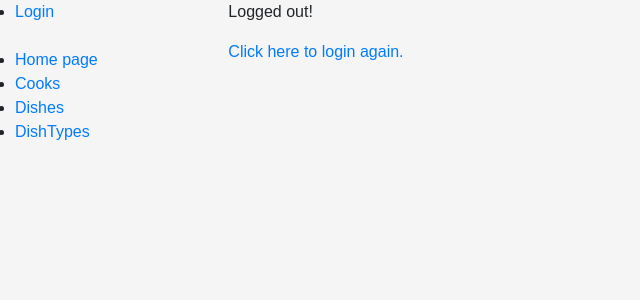
After one commit to folg-code/django-restaurant-management-system, a Django app: template templates/registration/logged_out.html in a window 1280 px wide. The commit adds this page. Shown: the top 300 px of the page, without its empty margins (0-640 px from the left). Run offline with Django 5.2, Linux system fonts and the light colour scheme; the template is opened without the code that fills it, so the values that code supplies are empty.

Commit message:
add logged out form

```diff
--- a/templates/kitchen/cook_list.html
+++ b/templates/kitchen/cook_list.html
@@ -18,9 +18,7 @@
         {% for cook in cook_list %}
           <tr>
             <td>{{ cook.id }}</td>
-            <td>
-              <a href="{% url 'kitchen:cook-detail' cook.pk %}">{{ cook.username }}</a>
-            </td>
+            <td><a href="{% url 'kitchen:cook-detail' cook.pk %}">{{ cook.username }} {% if user == cook %} (Me){% endif %}</a></td>
             <td>{{ cook.first_name }}</td>
             <td>{{ cook.last_name }}</td>
           <td>{{ cook.years_of_experience }}</td>
--- /dev/null
+++ b/templates/registration/logged_out.html
@@ -0,0 +1,7 @@
+{% extends "base.html" %}
+
+{% block content %}
+<p>Logged out!</p>
+
+<a href="{% url 'login'%}">Click here to login again.</a>
+{% endblock %}
```
